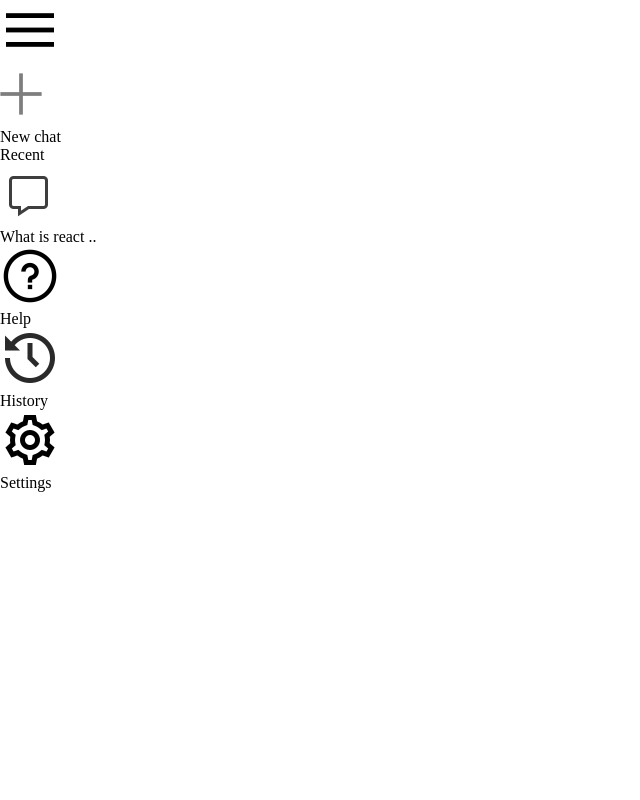
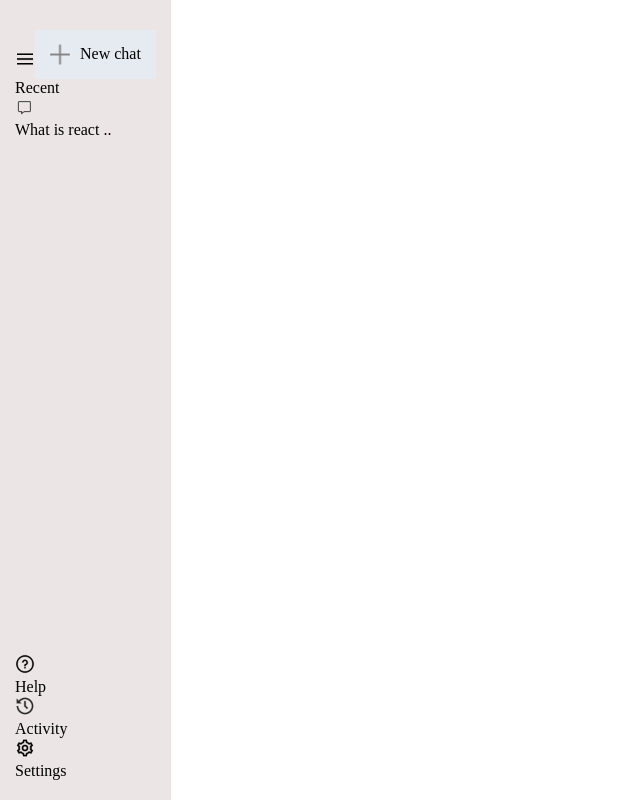
Before and after one commit to dikgobe/GerminiClone, a React (Vite) app in the folder GerminiClone/: page / in a window 1280 px wide. Shown: the whole page, without its empty margins (0-640 px from the left). Built offline with nearby package versions, Linux system fonts and the light colour scheme.

Commit message:
styling the new chat styling

```diff
--- a/GerminiClone/src/components/sidebar/sidebar.css
+++ b/GerminiClone/src/components/sidebar/sidebar.css
@@ -0,0 +1,25 @@
+.sidebar{
+    min-height: 100vh;
+    display: inline-flex;
+    flex-direction: column;
+    justify-content: space-between;
+    background-color: rgb(236, 229, 229);
+    padding: 20px 15px;
+}
+
+.sidebar img{
+    width: 20px;
+}
+.sidebar menu{
+    display: block;
+    margin-left: 10px;
+    cursor: pointer;
+}
+.sidebar .new-chat{
+    margin-top: 10px;
+    display: inline-flex;
+    align-items: center;
+    gap: 10px;
+    padding: 10px 15px;
+    background-color: #e6eaf1;
+}
--- a/GerminiClone/src/components/sidebar/sidebar.jsx
+++ b/GerminiClone/src/components/sidebar/sidebar.jsx
@@ -28,7 +28,7 @@
             </div>
             <div className="buttom-item recent-entry">
                 <img src={assets.history_icon} alt="" />
-                <p>History</p>
+                <p>Activity</p>
             </div>
             <div className="buttom-item recent-entry">
                 <img src={assets.setting_icon} alt="" />
```
